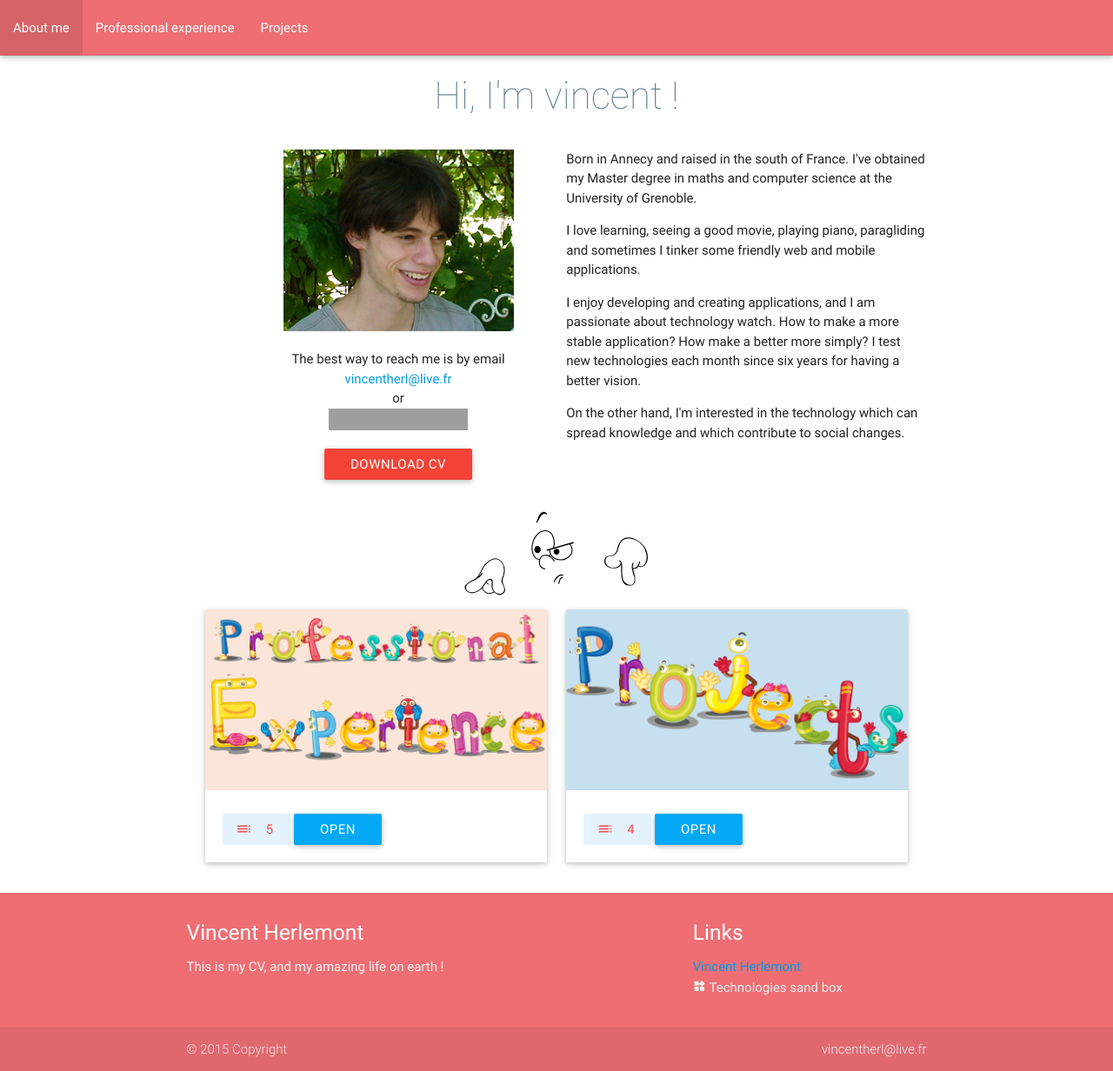
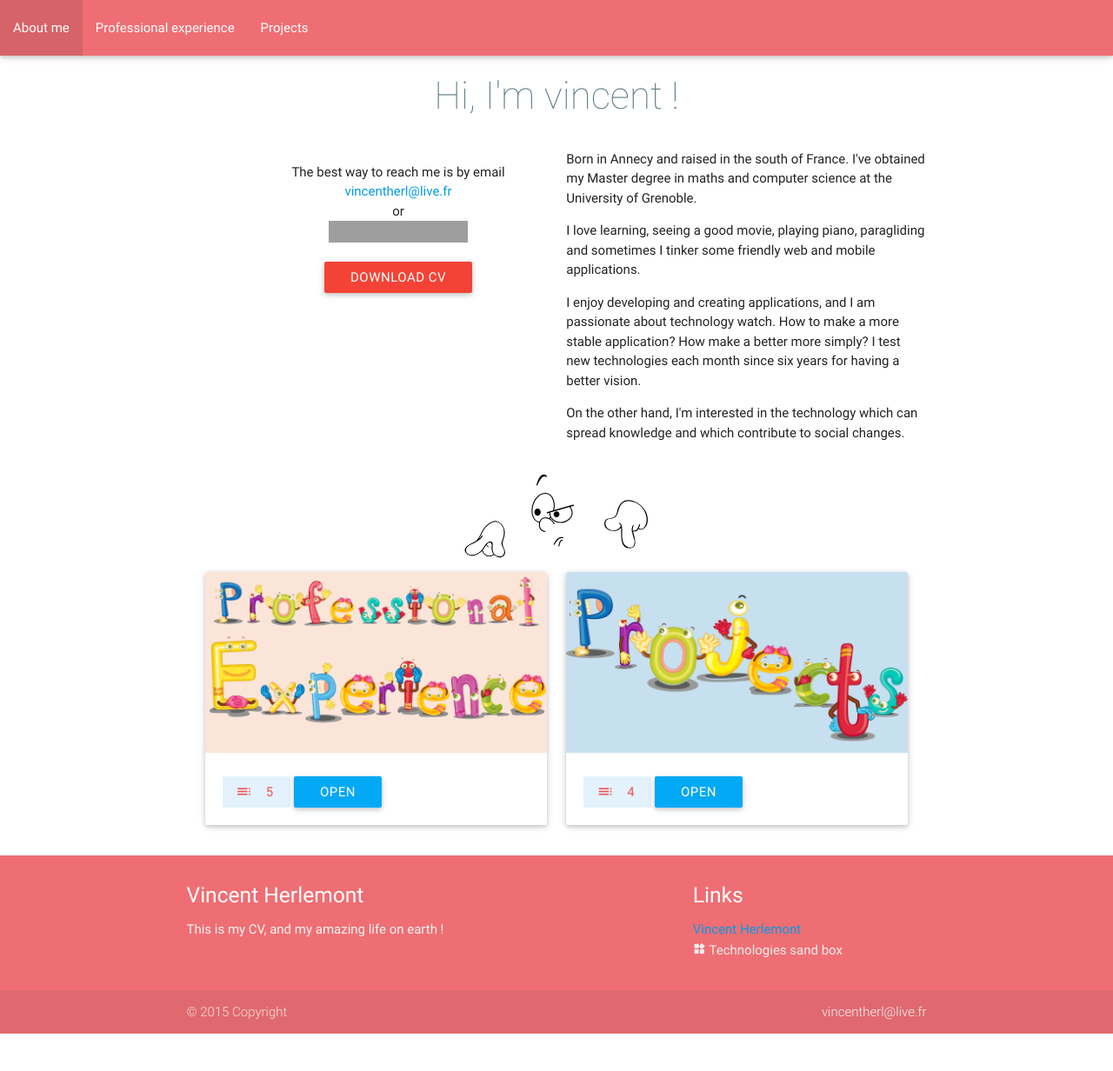
Before and after one commit to sovlin/Vincent-Herlemont, a Jekyll site: the page built from index.html, in a window 1280 px wide and 1232 px high. Shown: the whole window at 87% size. Built offline with Jekyll 4.4.1, drawn with Linux system fonts in a browser that asks for light colours; nearby versions of some CDN libraries; grey boxes are pictures that could not be loaded.

Commit message:
UPDATE test

```diff
--- a/index.html
+++ b/index.html
@@ -10,8 +10,7 @@ layout: default
     <div class="container">
         <div class="row">
             <div class=" col s12 m6 l5 offset-l1 center-align">
-                <img class="responsive-img hide" src="img/linkedin.png" alt="Linkedin Short Cut" >
-                <img class="responsive-img" src="{{ '/img/moi.png' }}" alt="Photo of Vincent Herlemont" >
+                <img class="responsive-img hide" src="/img/linkedin.png" alt="Linkedin Short Cut" >
                 <p>
                     The best way to reach me is by email
                     <a href="mailto:{{ site.email }}">{{ site.email }}</a> <br/> or <br/>
```
Also changed, not shown: 2 other files.
